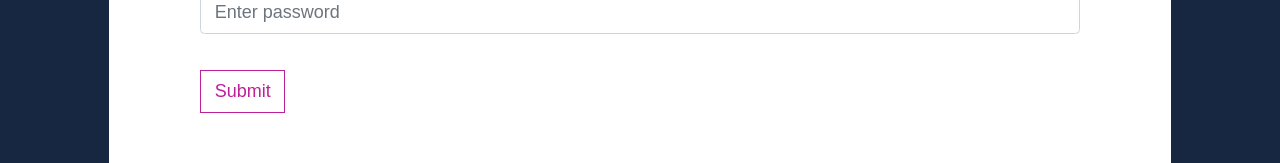
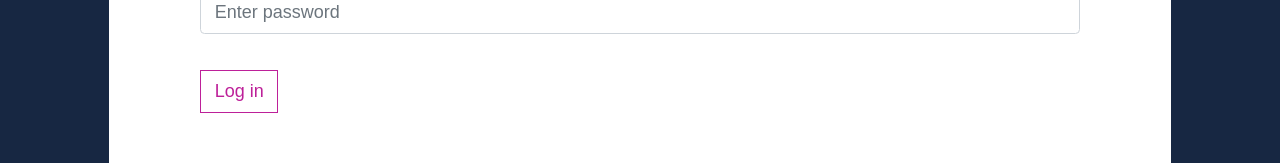
Before and after one commit to mgiota/cinestock, a React (Create React App) app in the folder client-2/: page / in a window 1280 px wide. Shown: the part 367-530 px from the top of the page. Built offline with nearby package versions, Linux system fonts and the light colour scheme.

Commit message:
PropTypes updated/removed.

```diff
--- a/client-2/src/components/login-view/login-view.jsx
+++ b/client-2/src/components/login-view/login-view.jsx
@@ -1,5 +1,4 @@
 import React, { useState } from "react";
-import PropTypes from "prop-types";
 import Button from "react-bootstrap/Button";
 import Form from "react-bootstrap/Form";
 import "./login-view.scss";
@@ -13,7 +12,6 @@ export function LoginView(props) {
 
   const handleSubmit = e => {
     e.preventDefault();
-    console.log(username, password);
     axios
       .post("https://cinestock.herokuapp.com/login", {
         Username: username,
@@ -49,15 +47,8 @@ export function LoginView(props) {
         />
       </Form.Group>
       <Button variant="primary" type="submit" onClick={handleSubmit}>
-        Submit
+        Log in
       </Button>
     </Form>
   );
 }
-
-LoginView.propTypes = {
-  movie: PropTypes.shape({
-    title: PropTypes.string
-  }).isRequired,
-  onClick: PropTypes.func.isRequired
-};
--- a/client-2/src/components/movie-card/movie-card.jsx
+++ b/client-2/src/components/movie-card/movie-card.jsx
@@ -31,6 +31,5 @@ export class MovieCard extends React.Component {
 MovieCard.propTypes = {
   movie: PropTypes.shape({
     title: PropTypes.string
-  }).isRequired,
-  onClick: PropTypes.func.isRequired
+  }).isRequired
 };
--- a/client-2/src/components/movie-view/movie-view.jsx
+++ b/client-2/src/components/movie-view/movie-view.jsx
@@ -70,6 +70,5 @@ export class MovieView extends React.Component {
 MovieView.propTypes = {
   movie: PropTypes.shape({
     title: PropTypes.string
-  }).isRequired,
-  onClick: PropTypes.func.isRequired
+  }).isRequired
 };
```
